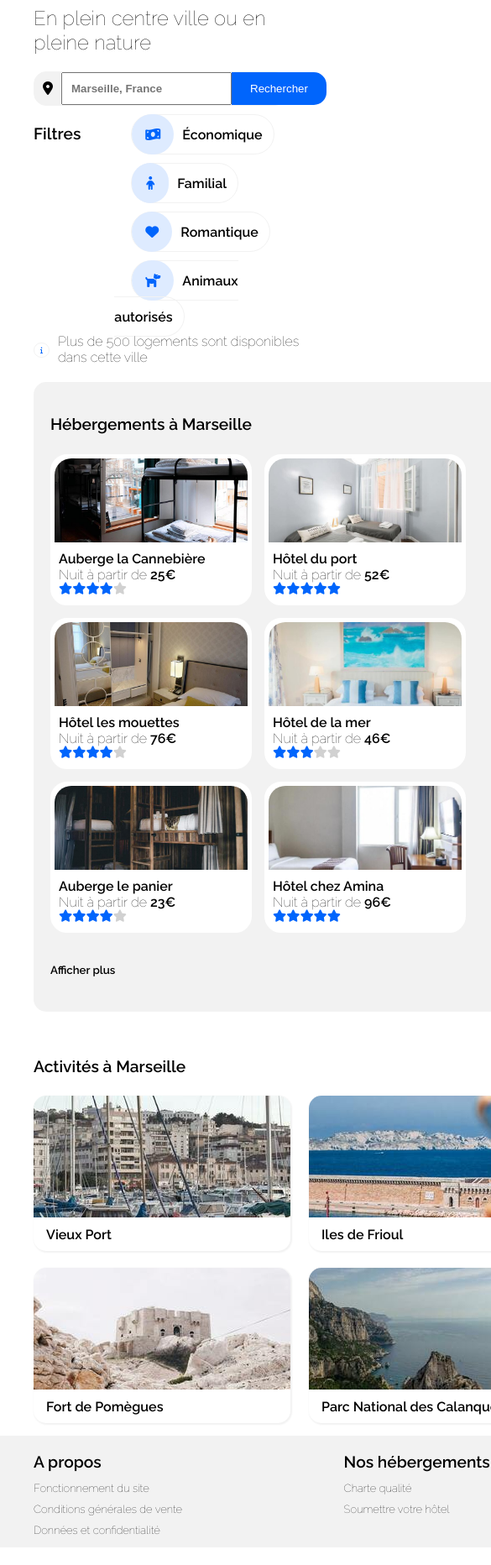
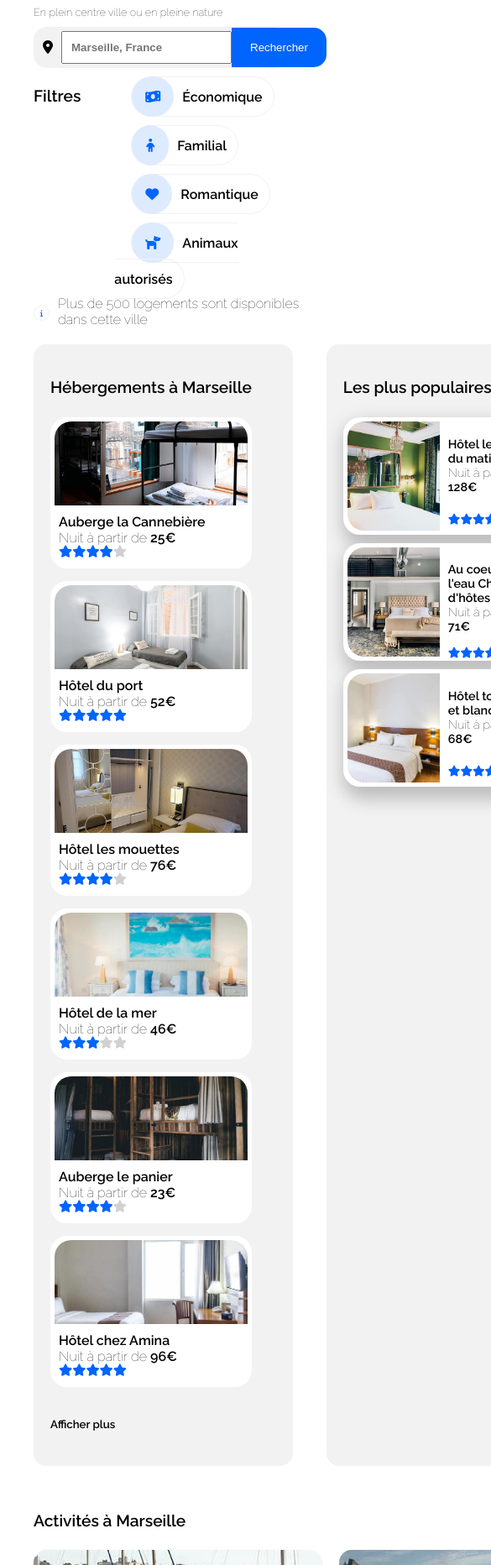
Before and after one commit to cyrilperez/CyrilPerez_2_23122020, a plain HTML site: page index.html in a window 390 px wide. Shown: the part 136-2000 px from the top of the page at 84% size, 585 px wide, since content can reach past the window. Drawn offline with Linux system fonts and the light colour scheme.

Commit message:
Dernières motifs

```diff
--- a/css/style.css
+++ b/css/style.css
@@ -31,6 +31,7 @@ h1{
 h2 {
 	margin-top: 10px;
 	font-weight: 100;
+	font-size: 0.8em;
 }
 h3{
 	font-size: 1.2em;
@@ -138,7 +139,7 @@ header {
 	color: white;
 	background-color: #0065FC;
 	margin-left: 0px;
-	padding: 10px 20px 10px 20px;
+	padding: 14px 20px 14px 20px;
 	border: 2px solid #0065FC;
 	border-radius: 0px 15px 15px 0px
 
@@ -504,33 +505,54 @@ header {
 	align-items: center;
 	margin-top: 27px;
 	margin-left: 40px;
-	width: 1004px;
+	width: 85%;
 }
 section {
     display: flex;
     margin-left: 40px;
-    width: 1004px;
+    width: 768px;
 }
-
+aside {
+	display: flex;
+	flex-flow: column wrap;
+	align-content: flex-start;
+	justify-content: flex-start;
+	width: 40%;
+	background-color: #F2F2F2;
+	border-radius: 15px;
+	padding:20px;
+	margin: 20px;
+}
+.article-hebergement {
+	display: flex;
+	flex-flow: row wrap;
+	align-content: flex-start;
+	justify-content: flex-start;
+	background-color: #F2F2F2;
+	border-radius: 15px;
+	padding:20px;
+	margin: 20px 20px 20px 0px;
+	width: 35%;
+}
 /* Flex section activité  */
 .wrapper {
     display: grid;
-    width: auto;
+    width: 768px;
     height: auto;
-    grid-template-columns: 1fr 1fr 1fr;
-    grid-template-rows: 1fr 1fr 1fr 1fr 1fr 1fr 1fr 1fr 1fr 1fr;
+    grid-template-columns: 1fr 1fr;
+    grid-template-rows: 1fr 1fr 1fr 1fr 1fr 1fr 1fr 1fr 1fr;
     gap: 20px 22px;
     grid-template-areas:
-        "a c e"
-        "a c e"
-        "a c e"
-        "a c e"
-        "a c e"
-        "b d f"
-        "b d f"
-        "b d f"
-        "b d f"
-        "b d f";
+        "a d"
+        "a d"
+        "a d"
+        "b e"
+        "b e"
+        "b e"
+        "c f"
+        "c f"
+        "c f";
+
 }
 .boxact {
     background-color: white;
@@ -552,39 +574,39 @@ section {
 
 .img-activite-a {
 	margin: 0px 0px 0px 0px;
-	width: 306px;
+	width: 342px;
 	height: 145px;
 	object-fit: none;
 	border-radius: 15px 15px 0px 0px;
 }
 .img-activite-b {
-	width: 306px;
+	width: 342px;
 	height: 145px;
 	object-fit: none;
 	border-radius: 15px 15px 0px 0px;
 }
 .img-activite-c {
 	margin: 0px 0px 0px 0px;
-	width: 306px;
+	width: 342px;
 	height: 145px;
 	object-fit: none;
 	border-radius: 15px 15px 0px 0px;
 }
 .img-activite-d {
-	width: 306px;
+	width: 342px;
 	height: 145px;
 	object-fit: none;
 	border-radius: 15px 15px 0px 0px;
 }
 .img-activite-e {
 	margin: 0px 0px 0px 0px;
-	width: 306px;
+	width: 342px;
 	height: 145px;
 	object-fit: none;
 	border-radius: 15px 15px 0px 0px;
 }
 .img-activite-f {
-	width: 306px;
+	width: 342px;
 	height: 145px;
 	object-fit: none;
 	border-radius: 15px 15px 0px 0px;
@@ -596,7 +618,7 @@ section {
 	flex-wrap: nowrap;
 	margin-right: -40px;
 	background-color: #F2F2F2;
-	width: 1120px;
+	width: auto;
 }
 }
 
@@ -610,12 +632,13 @@ section {
 /* -------------------------- Iphone ------------------------------ */
 /* -------------------------- Iphone ------------------------------ */
 
-@media all and (max-device-width: 480px) {
+@media all and (max-device-width: 375px) {
 
 body {
 	margin: 5px 0px 0px 0px;
     display: flex;
     flex-direction: column;
+    width: auto;
 }
 .banniere {
 	margin-left:20px;
@@ -647,6 +670,7 @@ header {
     /* margin-right: -87px; */
     margin-top: 20px;
     overflow: hidden;
+    width: 104%;
 }
 #logo {
     width: 100%;
@@ -718,7 +742,7 @@ header {
 .nav-register a {
     position: absolute;
     top: 20px;
-    right: -77px;
+    right: -62px;
     font-size: 1em;
     font-weight: 100;
     padding: 20px 0;
@@ -906,7 +930,7 @@ section {
 .hebergement_box {
 	display: flex;
     flex-direction: row;
-    width: 119%;
+    width: 200%;
     height: 180px;
     border: 5px solid white;
     background-color: white;
@@ -919,12 +943,13 @@ section {
 	box-shadow: 1px 1px 10px 3px #0065FC;
 	box-sizing: content-box;
 	border-radius: 20px;
+	width: inherit;
 }
 .img-hebergement {
 	position: absolute;
     border-radius: 20px 20px 0px 0px;
     height: 110px;
-    width: 89%;
+    width: 85%;
     margin-left: -0.5px;
     object-fit: cover;
     object-position: 0% 50%;
@@ -996,7 +1021,7 @@ aside {
     display: flex;
     flex-flow: column wrap;
     align-content: stretch;
-    width: 88%;
+    width: 83%;
     background-color: #F2F2F2;
     border-radius: 0px;
     padding: 20px;
@@ -1016,7 +1041,7 @@ aside {
 .hebergement_box_aside {
     display: flex;
     flex-direction: row;
-    width: 96%;
+    width: 95%;
     height: 130px;
     border: 5px solid white;
     background-color: white;
@@ -1071,6 +1096,7 @@ aside {
 
 /* Flex section activité  */
 .wrapper {
+	width: 91%;
     display: grid;
     grid-template-columns: 1fr;
     grid-template-rows: 1fr 1fr 1fr 1fr 1fr 1fr;
```
